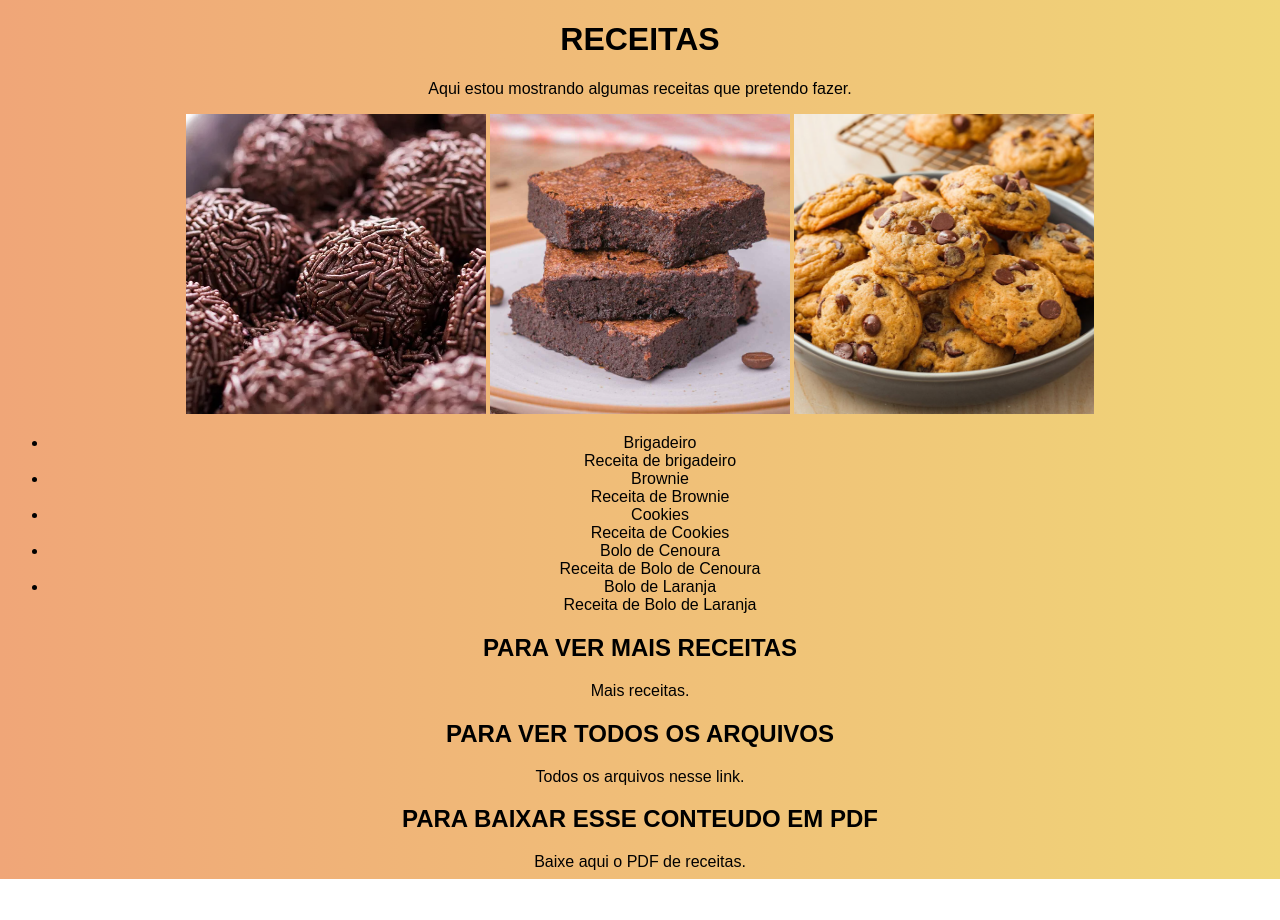
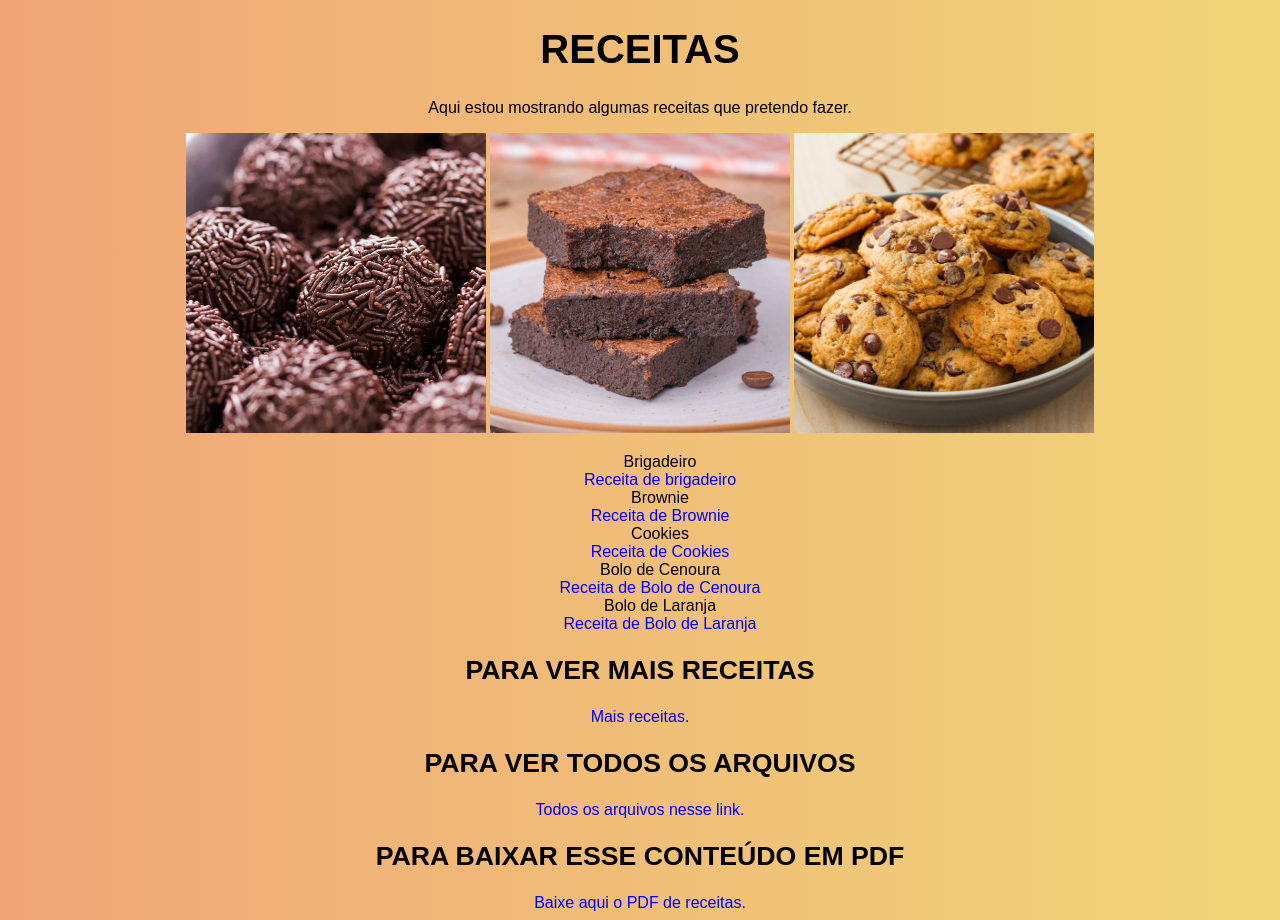
Before and after one commit to carolamy90/site-2024, a plain HTML site: page index.html in a window 1280 px wide. Before the commit the page ends 879 px from the top, so only its background shows below. Drawn offline with Linux system fonts and the light colour scheme.

Commit message:
Add files via upload

```diff
--- a/index.html
+++ b/index.html
@@ -11,8 +11,7 @@
     <p>Aqui estou mostrando algumas receitas que pretendo fazer.</p>
 
     <img src="brigadeiro.PNG" alt="brigadeiro" width="300"> <img src="brownie.PNG" alt="brownie" width="300"> <img src="cookies.PNG" alt="cookies" width="300">
-
-        <ul>
+    <ul>
         <li>Brigadeiro</li>
         <a href="brigadeiro.html" target="_blank">Receita de brigadeiro</a>
 
@@ -27,7 +26,6 @@
 
         <li>Bolo de Laranja</li>
         <a href="bolodelaranja.html" target="_blank">Receita de Bolo de Laranja</a>
-
         </ul>
 
     <h2>PARA VER MAIS RECEITAS</h2>
@@ -36,7 +34,7 @@
     <h2>PARA VER TODOS OS ARQUIVOS</h2>
     <a href="https://github.com/carolamy90/site-2024" target="_blank">Todos os arquivos nesse link.</a>
 
-    <h2>PARA BAIXAR ESSE CONTEUDO EM PDF</h2>
+    <h2>PARA BAIXAR ESSE CONTEÚDO EM PDF</h2>
     <a href="https://github.com/carolamy90/site-2024/blob/main/receitas.pdf" target="_blank"  download="receitas.pdf" type="aplication/pdf">Baixe aqui o PDF de receitas.</a>
 
 </body>
--- a/style.css
+++ b/style.css
@@ -4,28 +4,47 @@ body
 {
 background-image: linear-gradient(to right, #f0a678, #f0d678);
 color:black;
-font-size: 12pts;
+font-size: 12pt;
 font-family: arial;
 text-align: center;
-margin: 0.5pts;
+text-decoration: none;
+margin: none;
+
 }
 
 h1
 {
 color:black;
-font-size: 30pts;
+font-size: 30pt;
 font-family: arial;
 }
 
 h2
 {
 color:black;
-font-size: 20pts;
+font-size: 20pt;
 font-family: arial;
 }
 
+h3
+{
+color:black;
+font-size: 12pt;
+font-family: arial;
+}
+
+
 a
 {
-    color: black;
-    text-decoration:none;
+color:blue;
+text-decoration:none;
 }
+
+li
+{
+color: black;
+font-size: 12pt;
+font-family: arial;
+text-align: center;
+list-style-type:none;
+}
```
